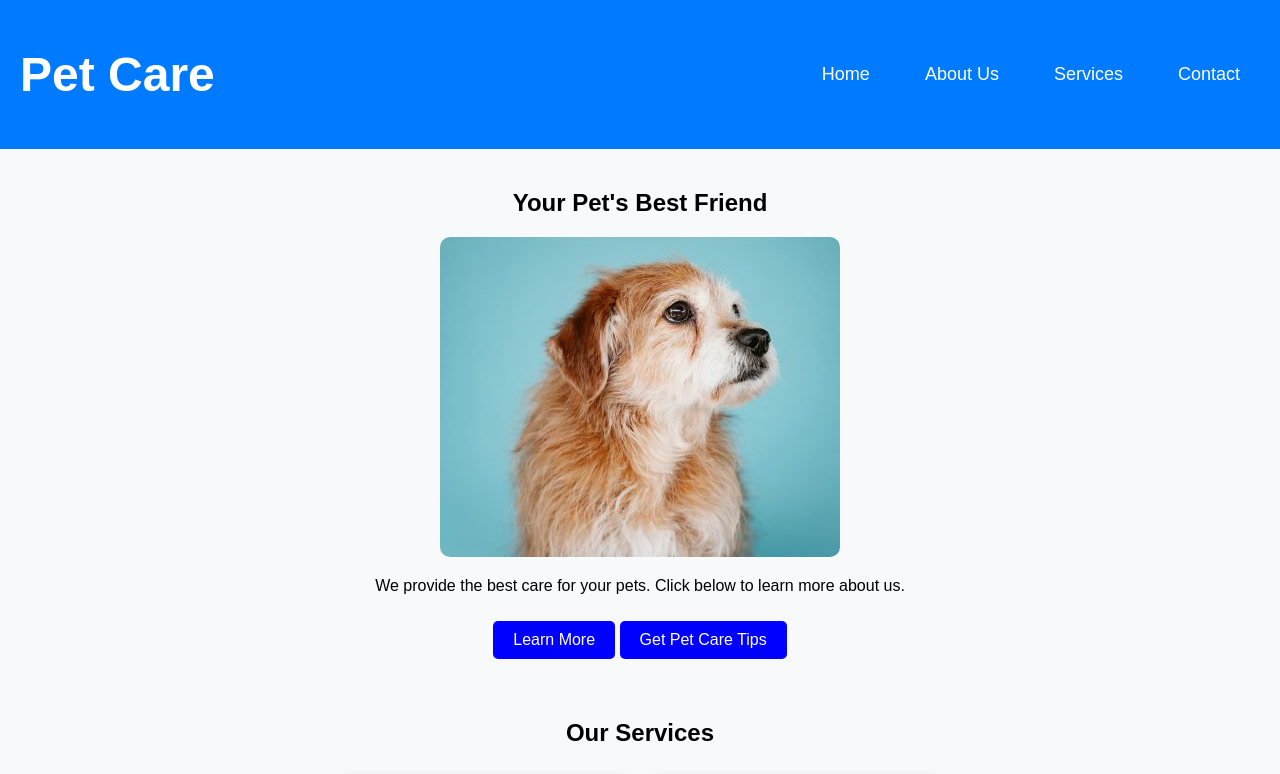
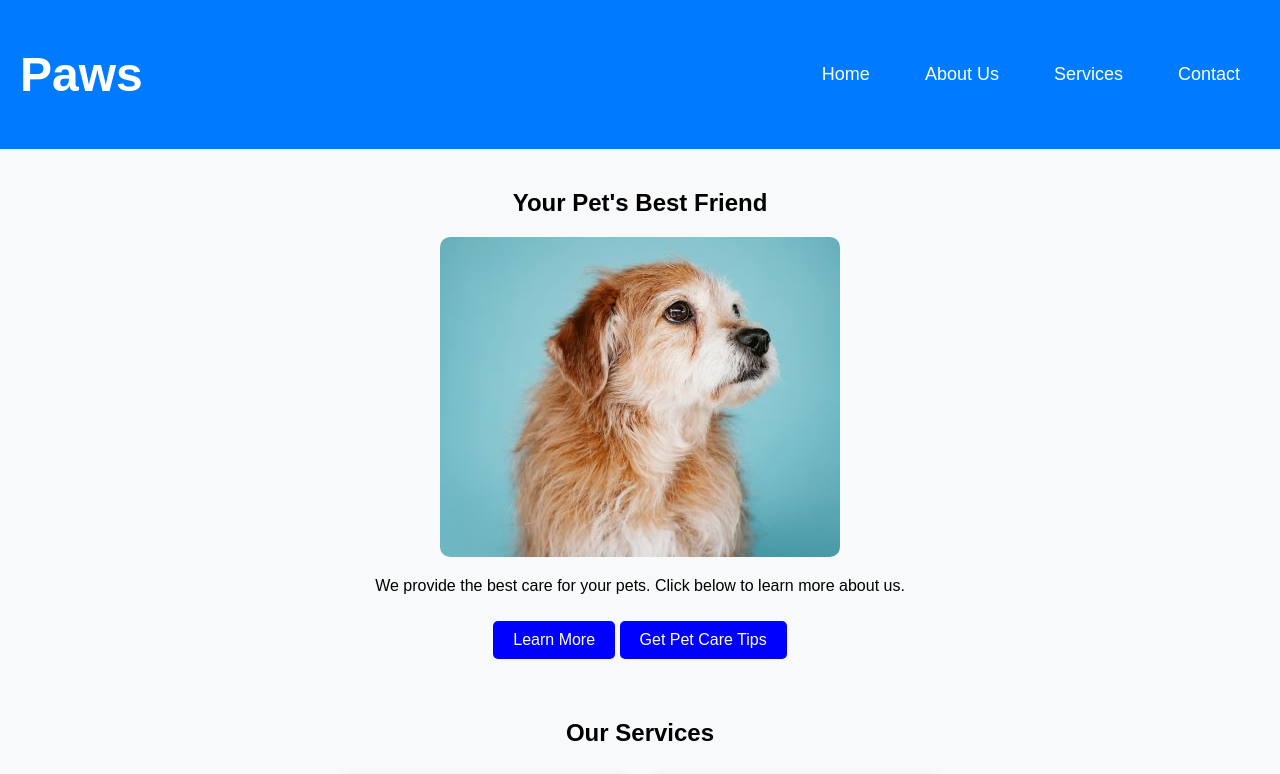
Before and after one commit to devakichandrasekaran/team1dev, a plain HTML site: page index.html in a window 1280 px wide. Shown: the top 774 px of the page. Drawn offline with Linux system fonts and the light colour scheme.

Commit message:
Initial commit for pet care app

```diff
--- a/index.html
+++ b/index.html
@@ -122,7 +122,7 @@
 </head>
 <body>
     <header>
-        <h1>Pet Care</h1>
+        <h1>Paws</h1>
         <nav>
             <a href="#home">Home</a>
             <a href="#about">About Us</a>
```
